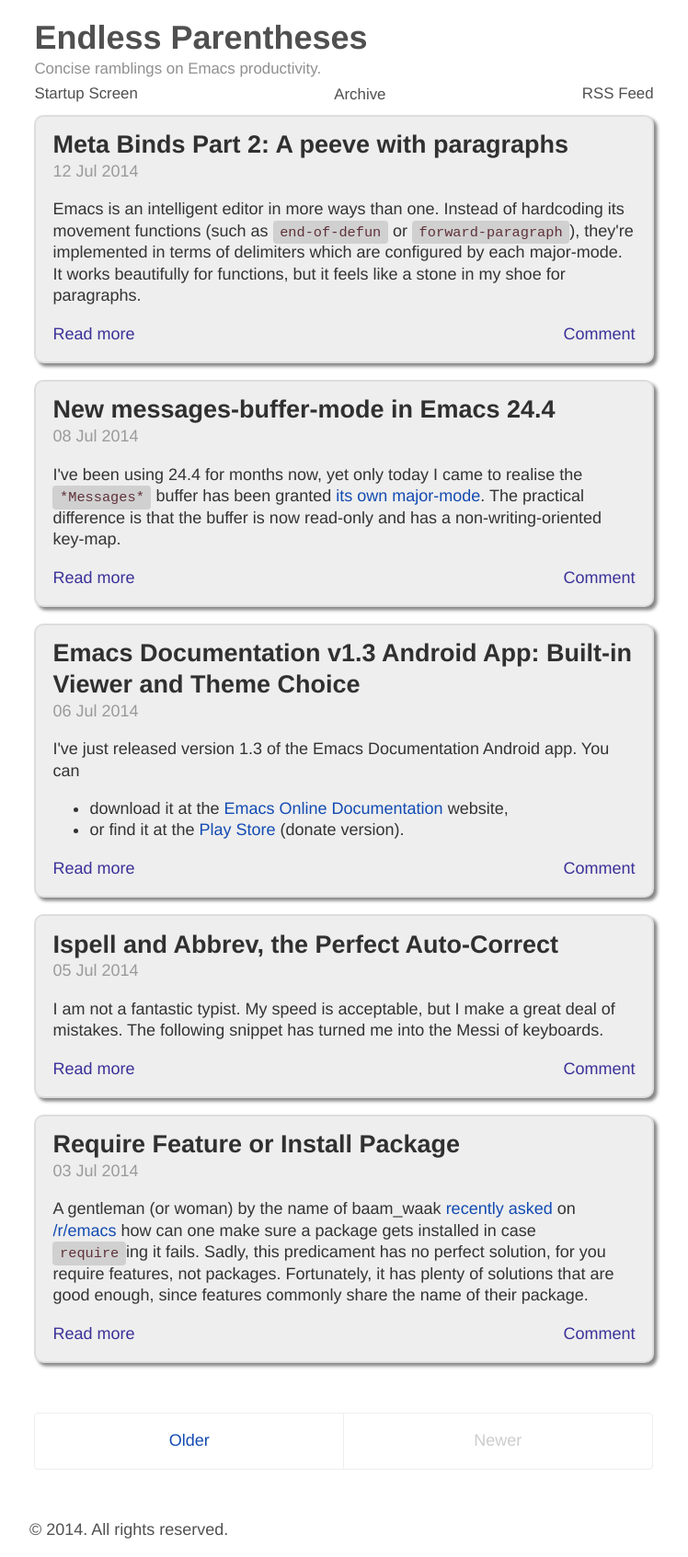
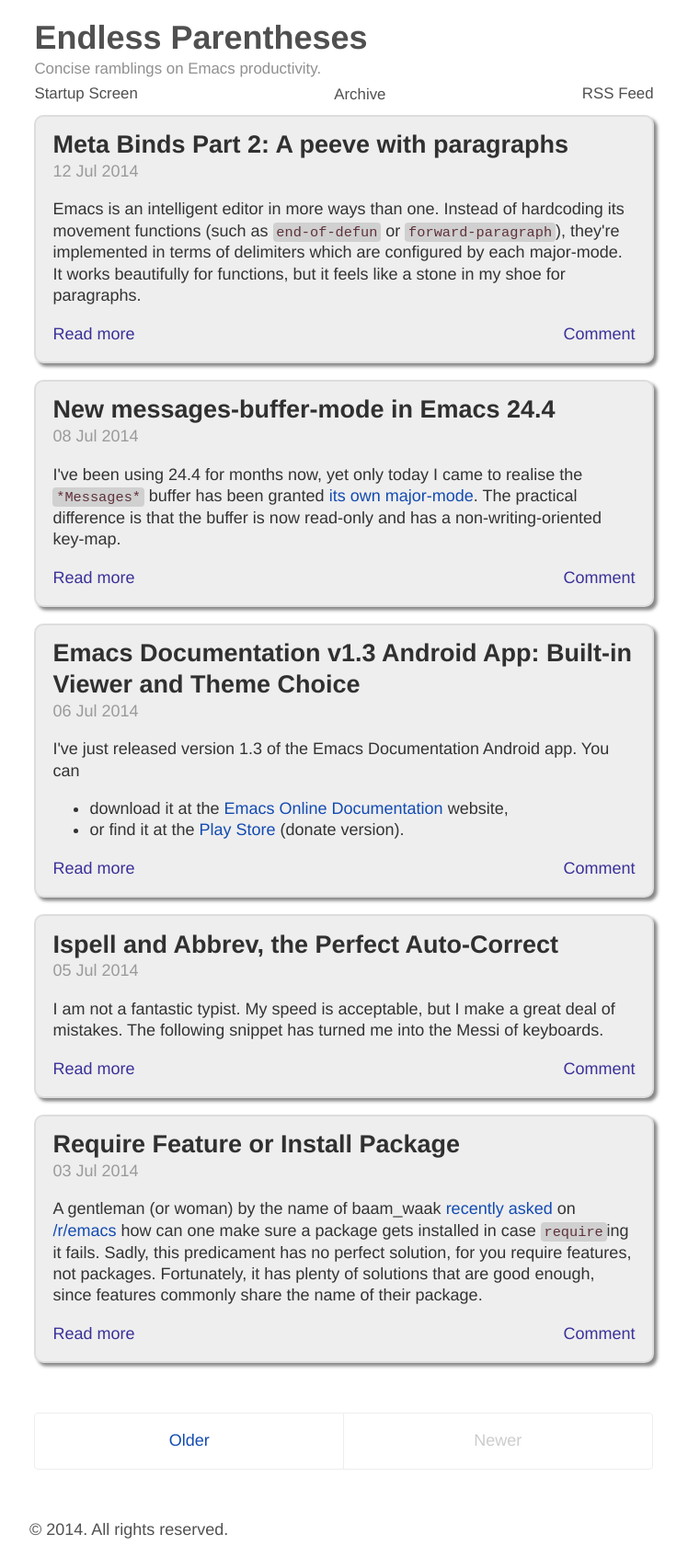
Before and after one commit to Malabarba/EndlessParentheses, a Jekyll site: the page built from index.html, in a window 1280 px wide. Shown: the whole page at 92% size, without its empty margins (266-1014 px from the left). Built offline with Jekyll 4.4.1, drawn with Linux system fonts in a browser that asks for light colours; Markdown is read by kramdown in place of the engine named in the settings; the list of posts is cut into pages by our own code; comment, search, counter and statistics services are not loaded.

Commit message:
CSS: Decrease Code Padding

```diff
--- a/public/css/endless.css
+++ b/public/css/endless.css
@@ -71,7 +71,7 @@
     font-family: "Courier New", Menlo, Monaco, monospace;
 }
 code {
-    padding: .25em .5em;
+    padding: .1em .25em;
     font-size: 85%;
     color: #5f313a;
     -moz-border-radius:4px;
```
